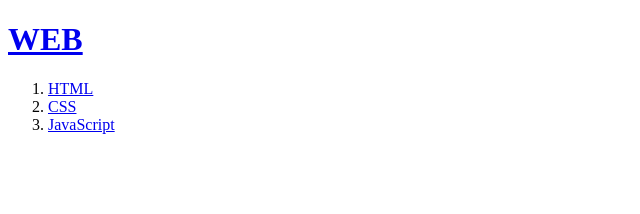
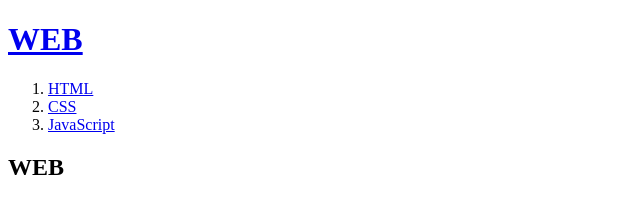
Before and after one commit to yuchans/gitTest, a plain HTML site: page index.html in a window 1280 px wide. Shown: the full height of the page, 0-640 px from the left. Drawn offline with Linux system fonts and the light colour scheme.

Commit message:
세번째

```diff
--- a/index.html
+++ b/index.html
@@ -15,5 +15,6 @@
             <li><a href="2.html">CSS</a></li>
             <li><a href="3.html">JavaScript</a></li>
         </ol>
+        <h2>WEB</h2>
     </body>
 </html>
```
